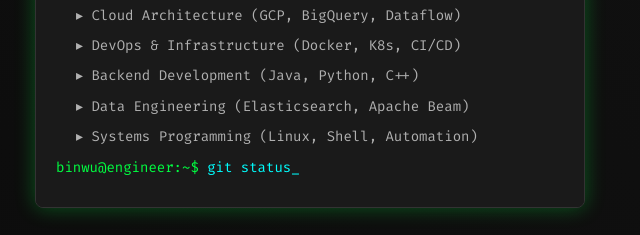
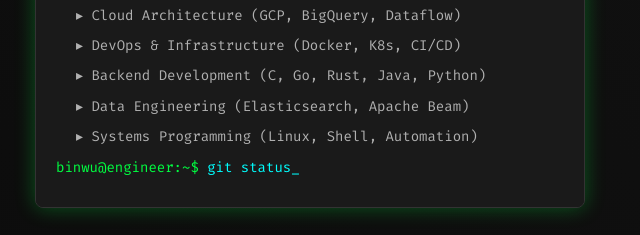
Before and after one commit to bindiego/bindiego.github.io, a plain HTML site: page index.html in a window 1280 px wide. Shown: the part 411-646 px from the top of the page, 635-1275 px from the left. Drawn offline with Linux system fonts and the light colour scheme.

Commit message:
chore: updates

```diff
--- a/index.html
+++ b/index.html
@@ -681,7 +681,7 @@
                         </div>
                         <div class="terminal-line output">▸ Cloud Architecture (GCP, BigQuery, Dataflow)</div>
                         <div class="terminal-line output">▸ DevOps & Infrastructure (Docker, K8s, CI/CD)</div>
-                        <div class="terminal-line output">▸ Backend Development (Java, Python, C++)</div>
+                        <div class="terminal-line output">▸ Backend Development (C, Go, Rust, Java, Python)</div>
                         <div class="terminal-line output">▸ Data Engineering (Elasticsearch, Apache Beam)</div>
                         <div class="terminal-line output">▸ Systems Programming (Linux, Shell, Automation)</div>
 
```
Also changed, not shown: 1 other file.
